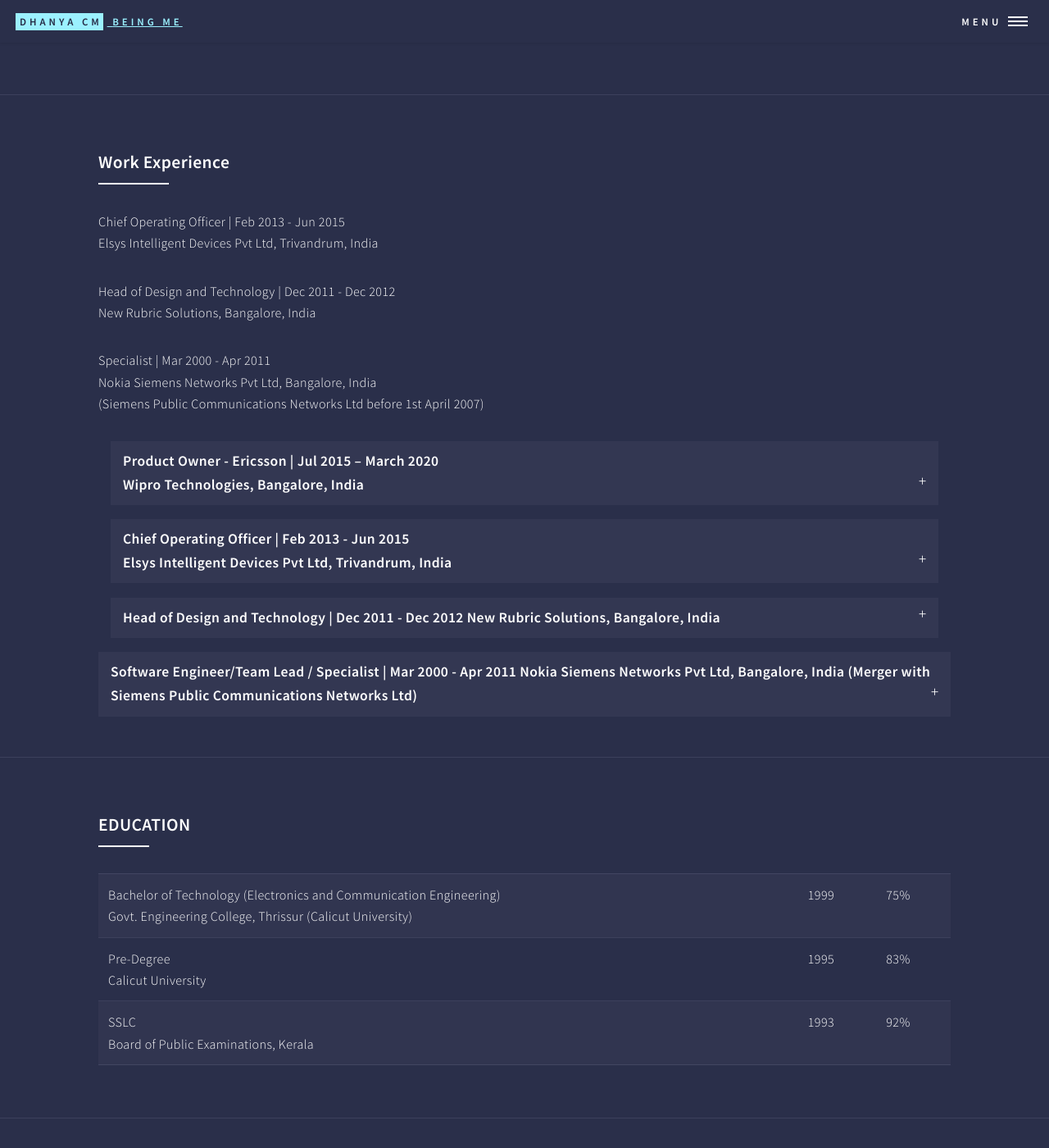
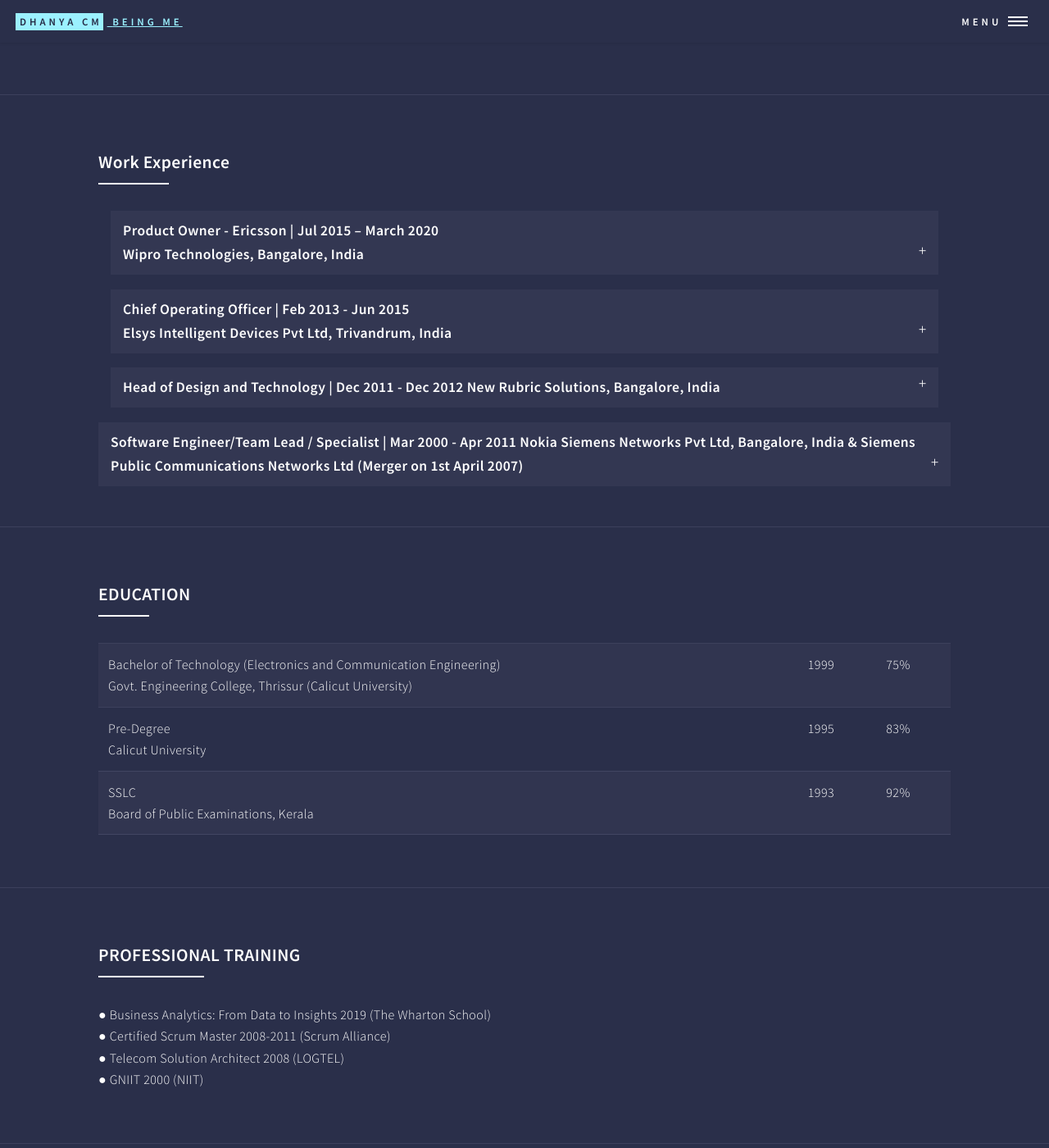
Before and after one commit to dhanyacm/dhanyacm, a Jekyll site: the page built from resume.html, in a window 1280 px wide and 1400 px high, scrolled down 746 px. Shown: the whole window at 82% size. Built offline with Jekyll 4.4.1, drawn with Linux system fonts in a browser that asks for light colours; a script that is not in the unit is left out.

Commit message:
Update resume.html

```diff
--- a/resume.html
+++ b/resume.html
@@ -55,31 +55,8 @@
 										<header class="major">
 											<h3>Work Experience</h3>
 										</header>
-										<p>
+										<div class="container">
 
-
-										</p>
-										<p>
-											Chief Operating Officer | Feb 2013 - Jun 2015
-
- <br>Elsys Intelligent Devices Pvt Ltd, Trivandrum, India
-
-										</p>
-										<p>
-											Head of Design and Technology | Dec 2011 - Dec 2012<br>
-New Rubric Solutions, Bangalore, India
-
-
-										</p>
-										<p>
-											Specialist | Mar 2000 - Apr 2011<br>
-Nokia Siemens Networks Pvt Ltd, Bangalore, India <br>
-(Siemens Public Communications Networks Ltd before 1st April 2007)
-
-
-										</p>
-
-								<div class="container">
 										  <div class="panel-group" id="accordion" role="tablist" aria-multiselectable="true">
 
 										    <div class="panel panel-default">
@@ -150,7 +127,7 @@
 											<h4 class="panel-title">
 											<a class="collapsed" role="button" data-toggle="collapse" data-parent="#accordion" href="#nsn" aria-expanded="false" aria-controls="collapseTwo">
 											  Software Engineer/Team Lead / Specialist | Mar 2000 - Apr 2011
-Nokia Siemens Networks Pvt Ltd, Bangalore, India (Merger with Siemens Public Communications Networks Ltd)
+		Nokia Siemens Networks Pvt Ltd, Bangalore, India & Siemens Public Communications Networks Ltd (Merger on 1st April 2007)
 											</a>
 										      </h4>
 										      </div>
```
Lines whose indentation alone changed are shown as unchanged.
